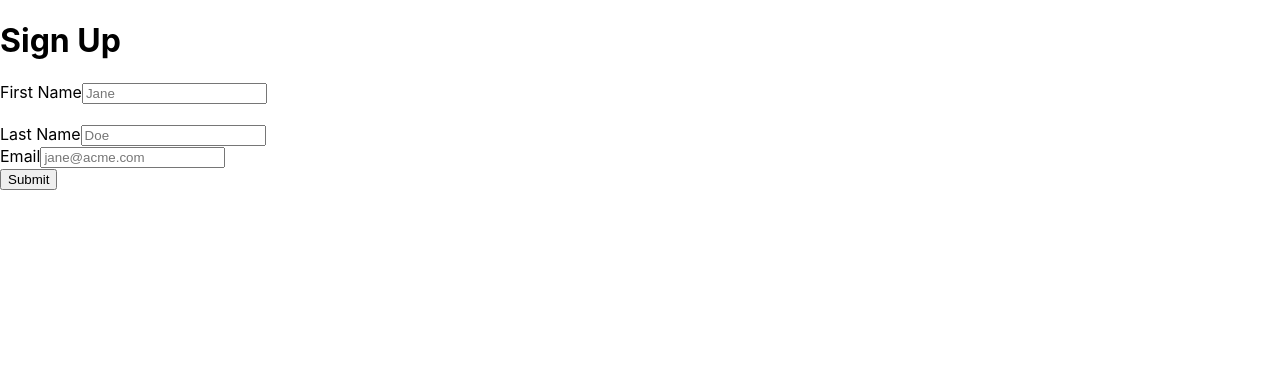
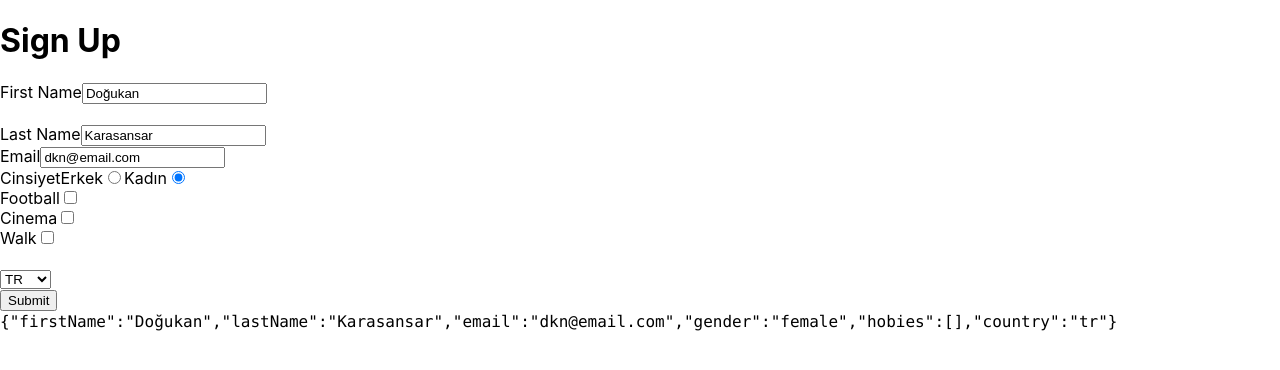
Before and after one commit to dogukan-karasansar/react-temel, a React (Create React App) app in the folder react-projects/formik-test/: page / in a window 1280 px wide. Shown: the top 370 px of the page. Built offline with nearby package versions, Linux system fonts and the light colour scheme.

Commit message:
radio and checkbox

```diff
--- a/react-projects/formik-test/src/App.js
+++ b/react-projects/formik-test/src/App.js
@@ -7,15 +7,18 @@ export default function App() {
       <h1>Sign Up</h1>
       <Formik
         initialValues={{
-          firstName: "",
-          lastName: "",
-          email: "",
+          firstName: "Doğukan",
+          lastName: "Karasansar",
+          email: "dkn@email.com",
+          gender: "female",
+          hobies: [],
+          country: "tr",
         }}
         onSubmit={(values) => {
           console.log(values);
         }}
       >
-        {({ handleSubmit, handleChange }) => (
+        {({ handleSubmit, handleChange, values }) => (
           <form onSubmit={handleSubmit}>
             <label htmlFor="firstName">First Name</label>
             <input
@@ -23,6 +26,7 @@ export default function App() {
               onChange={handleChange}
               name="firstName"
               placeholder="Jane"
+              value={values.firstName}
             />
             <br />
             <br />
@@ -33,6 +37,7 @@ export default function App() {
               onChange={handleChange}
               name="lastName"
               placeholder="Doe"
+              value={values.lastName}
             />
             <br></br>
 
@@ -43,10 +48,71 @@ export default function App() {
               placeholder="jane@acme.com"
               type="email"
               onChange={handleChange}
+              value={values.email}
             />
             <br></br>
+            <label htmlFor="gender">Cinsiyet</label>
+            <span>Erkek</span>
+            <input
+              name="gender"
+              value="male"
+              onChange={handleChange}
+              type="radio"
+              checked={values.gender === "male"}
+            />
+            <span>Kadın</span>
+            <input
+              name="gender"
+              value="female"
+              onChange={handleChange}
+              type="radio"
+              checked={values.gender === "female"}
+            />
+            <br></br>
+            <div>
+              Football
+              <input
+                type="checkbox"
+                name="hobies"
+                value="football"
+                onChange={handleChange}
+              />
+            </div>
 
+            <div>
+              Cinema
+              <input
+                type="checkbox"
+                name="hobies"
+                value="cinema"
+                onChange={handleChange}
+              />
+            </div>
+
+            <div>
+              Walk
+              <input
+                type="checkbox"
+                name="hobies"
+                value="walk"
+                onChange={handleChange}
+              />
+            </div>
+
+            <br></br>
+            <select
+              value={values.country}
+              onChange={handleChange}
+              name="country"
+            >
+              <option value="tr">TR</option>
+              <option value="eng">ENG</option>
+              <option value="abd">ABD</option>
+            </select>
+            <br></br>
             <button type="submit">Submit</button>
+            <br></br>
+            <code>{JSON.stringify(values)}</code>
           </form>
         )}
       </Formik>
```
